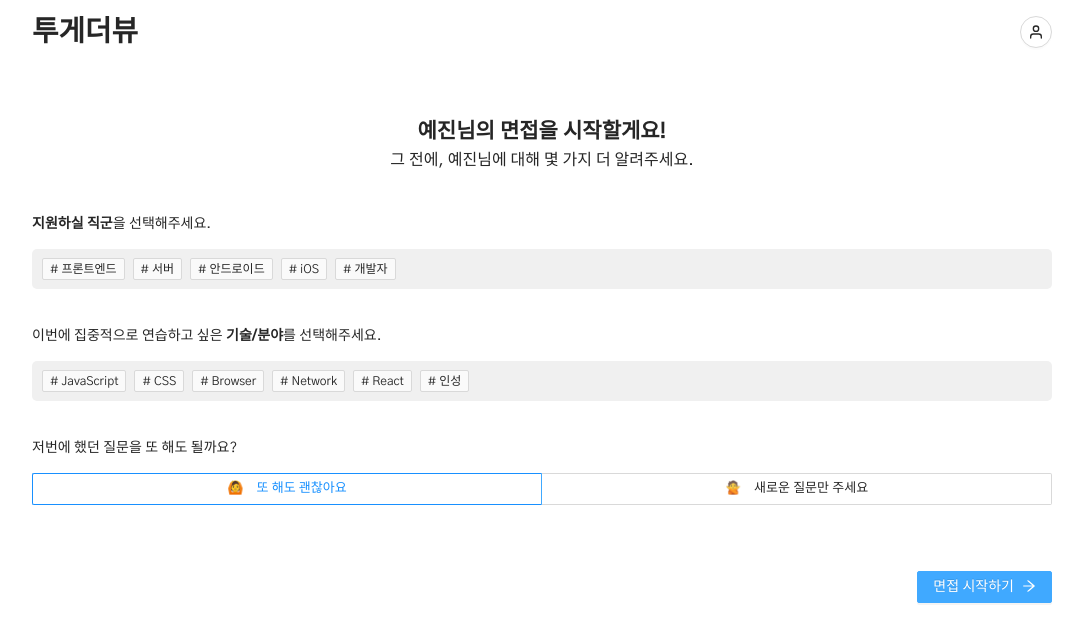
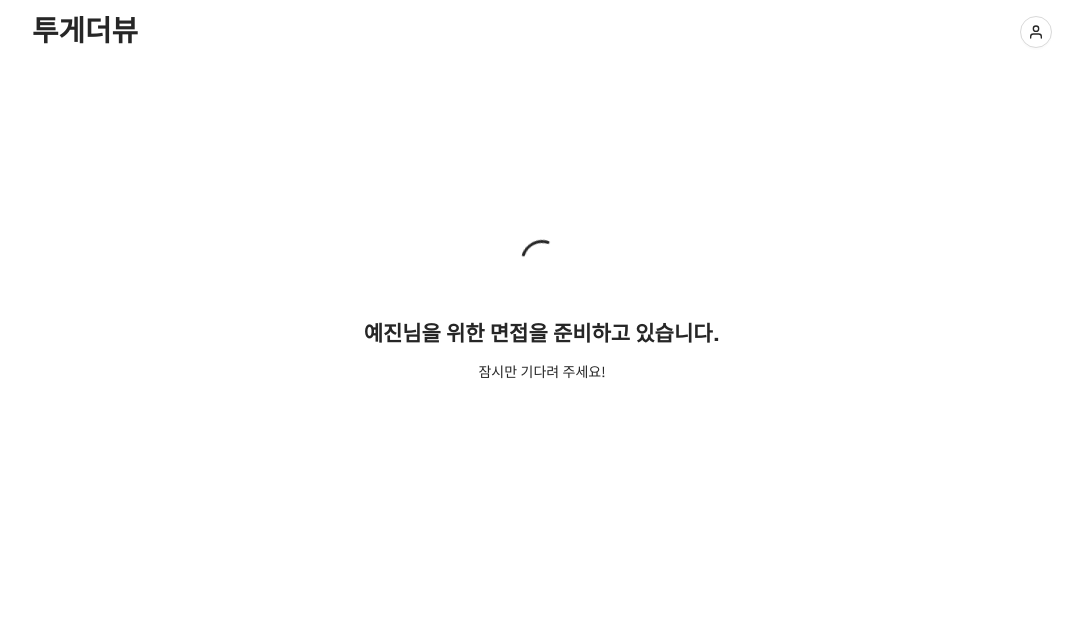
Before and after one commit to togather-view/togather-view-demo, a Next.js app: page /interview in a window 1280 px wide. Both pictures are taken after a click on the button "면접 시작하기". Shown: the top 642 px of the page, without its empty margins (98-1181 px from the left). Built offline with nearby package versions, Linux system fonts and the light colour scheme.

Commit message:
feat: Add loading UI

```diff
--- a/src/pages/interview/index.tsx
+++ b/src/pages/interview/index.tsx
@@ -1,6 +1,6 @@
-import { memo, useCallback, useState } from "react";
+import { memo, useCallback, useEffect, useState } from "react";
 import { Radio, Button } from "antd";
-import { ArrowRightOutlined } from "@ant-design/icons";
+import { ArrowRightOutlined, LoadingOutlined } from "@ant-design/icons";
 
 // components
 import LayoutComponent from "@src/components/common/Layout.component";
@@ -17,8 +17,15 @@ function InterviewFormPage() {
   const [selectedTechList, setSelectedTechList] = useState([]);
   const [allowDuplicated, setAllowDuplicated] = useState("true");
 
+  const [interviewLoadingState, setInterviewLoadingState] = useState("NONE");
+
   const onSelectAllowDuplicated = useCallback(
     (e) => setAllowDuplicated(e.target.value),
+    [],
+  );
+
+  const onClickStartInterview = useCallback(
+    () => setInterviewLoadingState("LOADING"),
     [],
   );
 
@@ -76,12 +83,25 @@ function InterviewFormPage() {
             </Radio.Group>
           </div>
           {/* Start interview */}
-          <Button className={styles.nextButton} type="primary">
+          <Button
+            className={styles.nextButton}
+            type="primary"
+            onClick={onClickStartInterview}
+          >
             면접 시작하기
             <ArrowRightOutlined />
           </Button>
         </div>
       </div>
+      {interviewLoadingState === "LOADING" && (
+        <div className={styles.loading}>
+          <div className={styles.wrap}>
+            <LoadingOutlined className={styles.icon} />
+            <h2>예진님을 위한 면접을 준비하고 있습니다.</h2>
+            <p>잠시만 기다려 주세요!</p>
+          </div>
+        </div>
+      )}
     </LayoutComponent>
   );
 }
--- a/src/styles/pages/InterviewForm.module.scss
+++ b/src/styles/pages/InterviewForm.module.scss
@@ -48,10 +48,12 @@
         .tag {
           cursor: pointer;
         }
+
         .tagSelectedBlue {
           cursor: pointer;
           color: #0070f3;
         }
+
         .tagSelectedOrange {
           cursor: pointer;
           color: #e3750e;
@@ -66,20 +68,47 @@
       .radioGroup {
         display: grid;
         grid-template-columns: 1fr 1fr;
+
         .radioButton {
           text-align: center;
           font-size: small;
 
           @include mobile {
-            padding:  0;
+            padding: 0;
           }
         }
       }
     }
 
     .nextButton {
-     float: right;
+      float: right;
       margin-top: 30px;
     }
   }
 }
+
+.loading {
+  position: fixed;
+  top: 0;
+  bottom: 0;
+  left: 0;
+  right: 0;
+
+  background: white;
+
+  z-index: 8000;
+
+  text-align: center;
+  display: flex;
+  justify-content: center;
+
+  .wrap {
+    margin-top: 240px;
+    z-index: 9999;
+
+    .icon {
+      font-size: 3em;
+      margin-bottom: 36px;
+    }
+  }
+}
```
